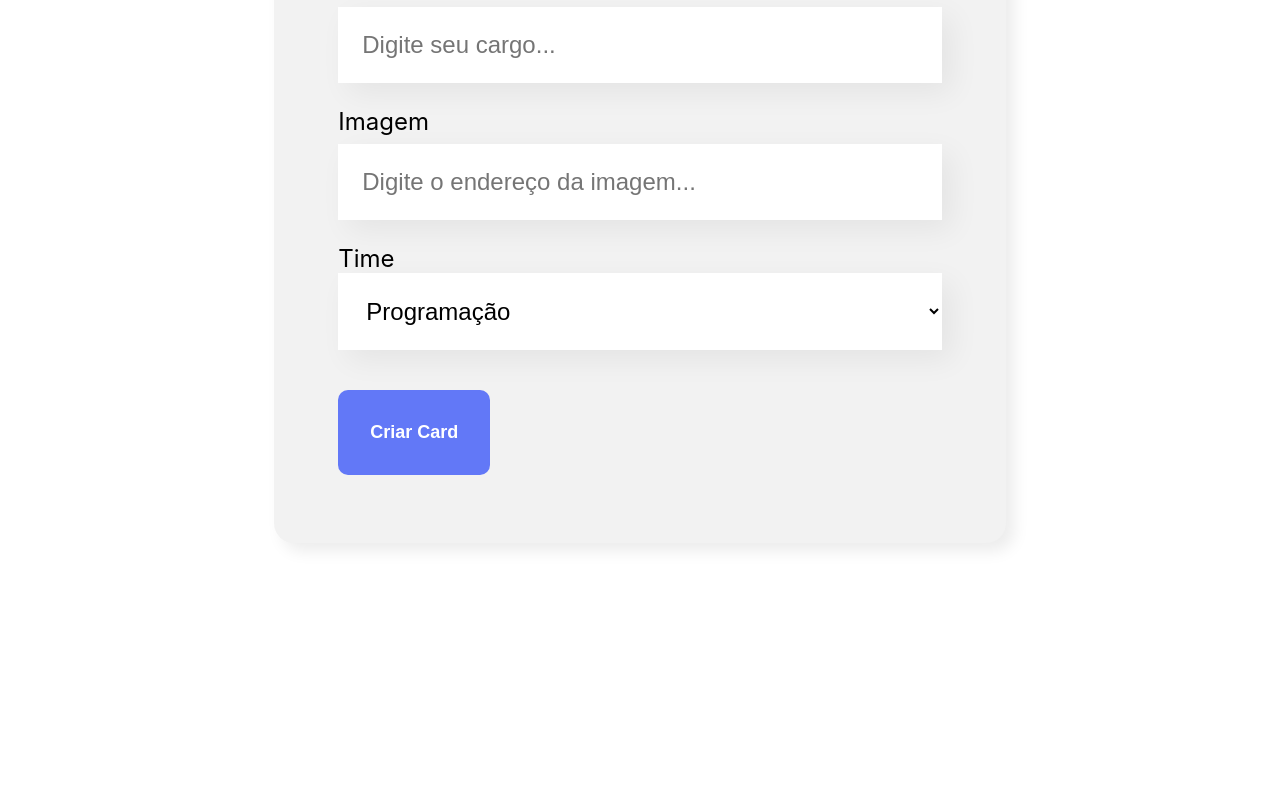
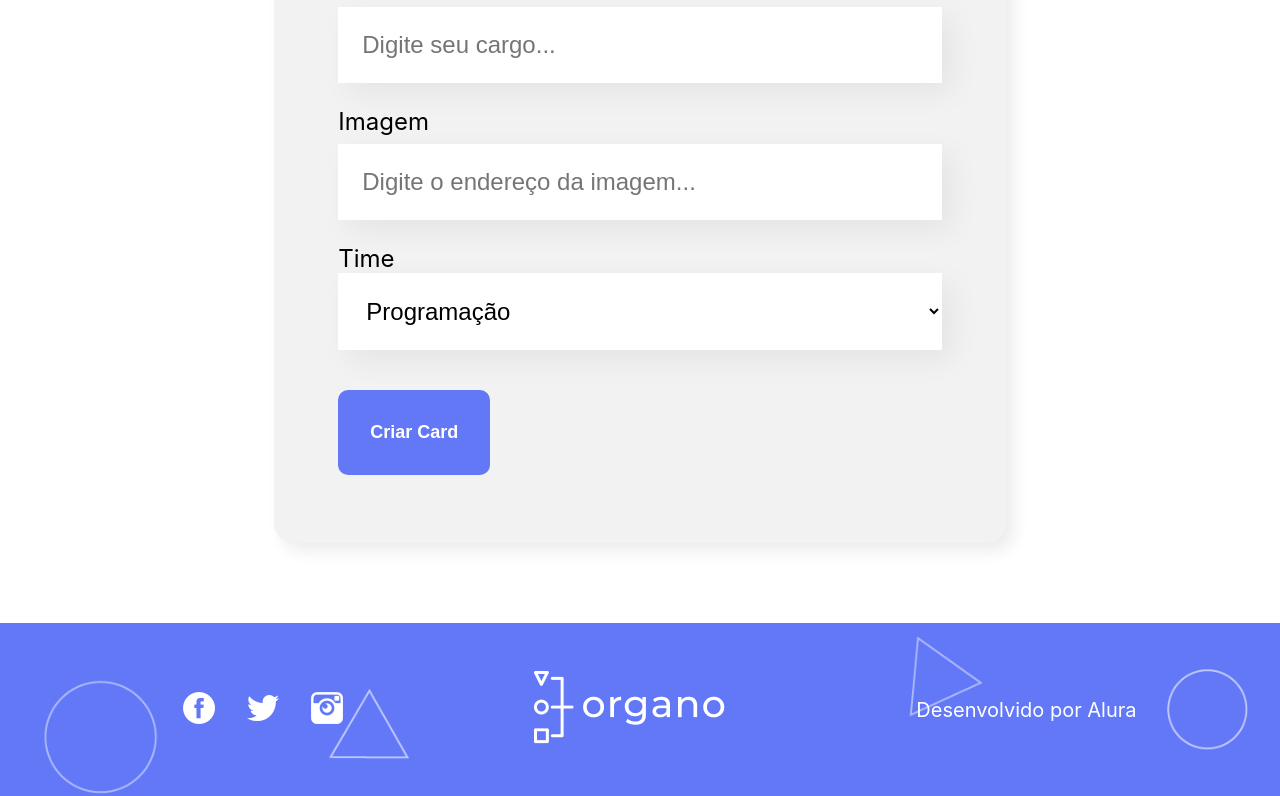
Before and after one commit to davidtpires/organo, a React (Create React App) app: page / in a window 1280 px wide. Shown: the part 854-1650 px from the top of the page. Before the commit the page ends 1477 px from the top, so only its background shows below. Built offline with nearby package versions, Linux system fonts and the light colour scheme; the HTML template or start-up script is replaced by a standard one.

Commit message:
Desafio: componente do rodapé

```diff
--- a/src/App.js
+++ b/src/App.js
@@ -2,6 +2,7 @@ import { useState } from "react";
 import Banner from "./componentes/Banner";
 import Formulario from "./componentes/Formulario";
 import Time from "./componentes/Time";
+import Rodape from "./componentes/Rodape";
 
 function App() {
   const times = [
@@ -62,6 +63,8 @@ function App() {
         colaboradores={colaboradores.filter(colaborador => colaborador.time === time.nome)}
         />)}
 
+        <Rodape />
+
     </div>
   );
 }
--- /dev/null
+++ b/src/componentes/Rodape/Rodape.css
@@ -0,0 +1,25 @@
+.rodape {
+    background-color: #6278F7;
+    background-image: url("/public/imagens/fundo.png");
+    background-position: top;
+    background-size: cover;
+    background-blend-mode: color-dodge;
+    max-width: 100%;
+    display: flex;
+    justify-content: space-around;
+    align-items: center;
+    padding: 48px;
+}
+
+.rodape .redes_sociais {
+    display: flex;
+    gap: 32px;
+    text-decoration: none;
+    list-style: none;
+
+}
+
+.rodape .dev {
+    font-size: 20px;
+    color: #fff;
+}
--- /dev/null
+++ b/src/componentes/Rodape/index.js
@@ -0,0 +1,35 @@
+import './Rodape.css'
+
+const Rodape = () => {
+    return (
+        <footer className='rodape'>
+            <section >
+                <ul className='redes_sociais'>
+                    <li>
+                        <a href='' target='_blank'>
+                            <img src='/imagens/fb.png' alt='Facebook'/>
+                        </a>
+                    </li>
+                    <li>
+                        <a href='' target='_blank'>
+                            <img src='/imagens/tw.png' alt='Twitter'/>
+                        </a>
+                    </li>
+                    <li>
+                        <a href='' target='_blank'>
+                        <img src='/imagens/ig.png' alt='Instagram'/>
+                        </a>
+                    </li>
+                </ul>
+            </section>
+            <section className='logo'>
+                <img src='/imagens/logo.png' alt='Logo organo'/>
+            </section>
+            <section className='dev'>Desenvolvido por Alura</section>
+
+        </footer>
+
+    );
+}
+
+export default Rodape;
```
